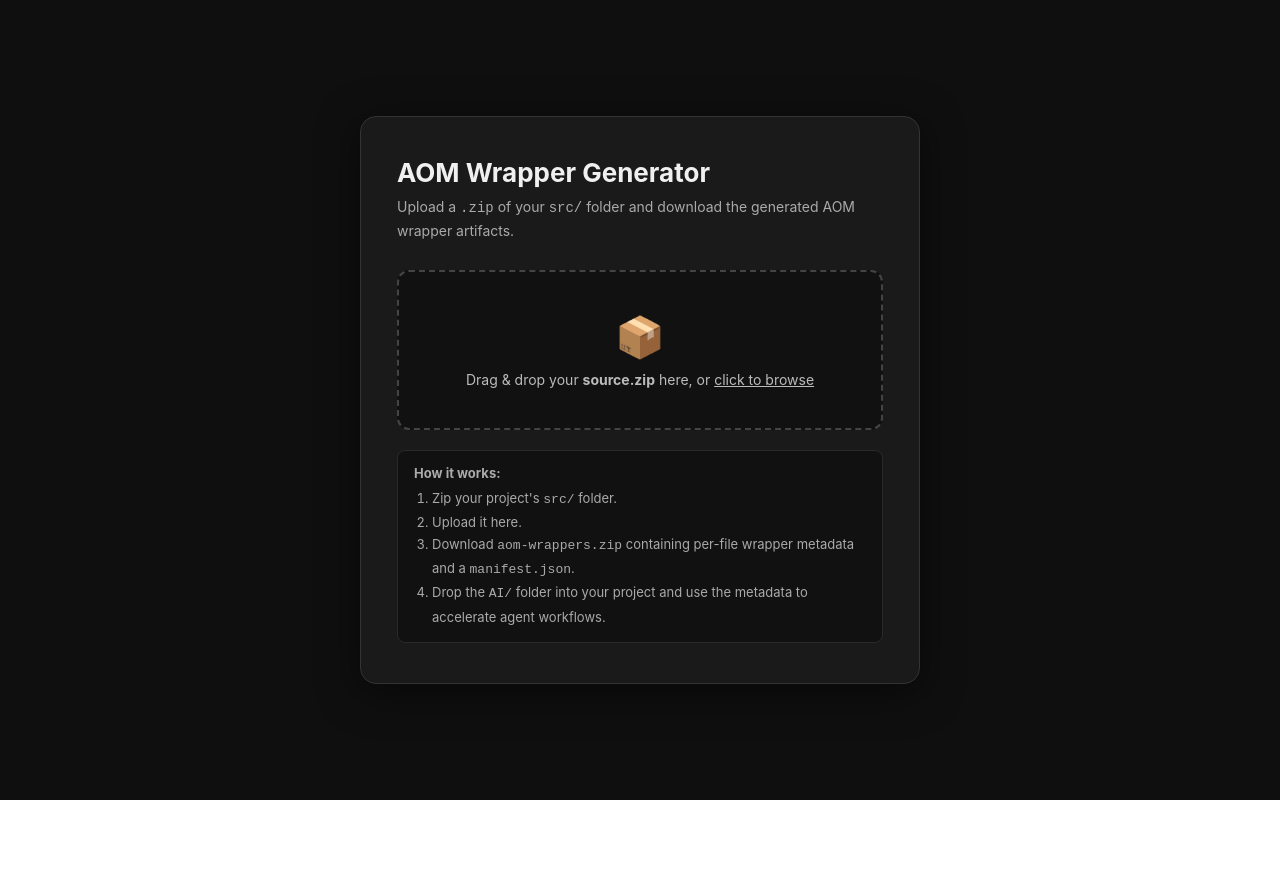
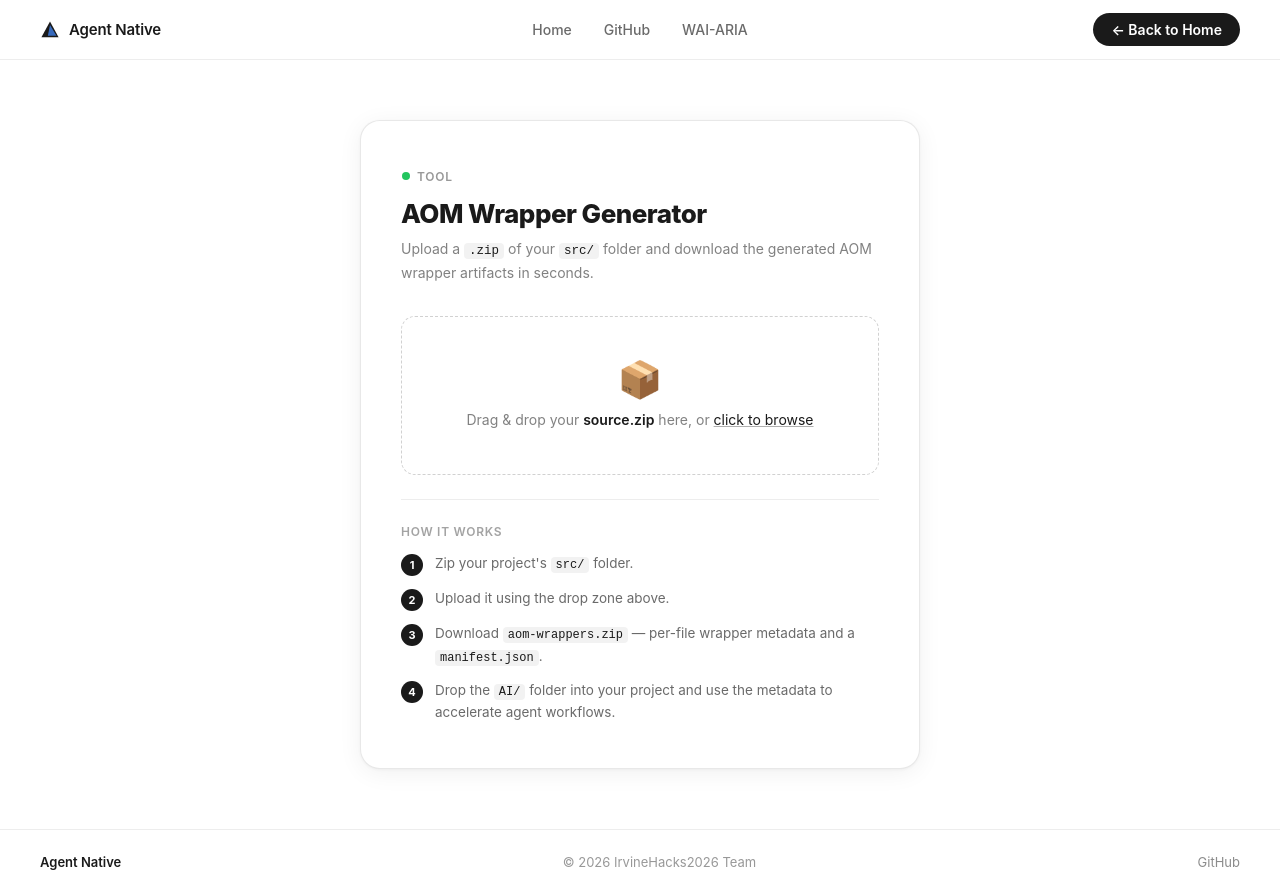
Before and after one commit to gauravkriplani/IrvineHacks2026, a React (Vite) app in the folder aom-ui/: page /toolkit in a window 1280 px wide. Before the commit the page ends 800 px from the top, so only its background shows below. Built offline with nearby package versions, Linux system fonts and the light colour scheme.

Commit message:
Finalized rollback website

```diff
--- /dev/null
+++ b/aom-ui/src/AomUploadPage.css
@@ -0,0 +1,235 @@
+/* ── Reset & base ───────────────────────────────────────────────────────── */
+*, *::before, *::after { box-sizing: border-box; margin: 0; padding: 0; }
+
+/* ── Shell ──────────────────────────────────────────────────────────────── */
+.tk-shell {
+  min-height: 100vh;
+  background: #ffffff;
+  font-family: -apple-system, BlinkMacSystemFont, 'Segoe UI', 'Inter', sans-serif;
+  color: #1a1a1a;
+  -webkit-font-smoothing: antialiased;
+}
+
+/* ── Page body ──────────────────────────────────────────────────────────── */
+.tk-body {
+  display: flex;
+  flex-direction: column;
+  align-items: center;
+  justify-content: center;
+  min-height: calc(100vh - 60px);
+  padding: 60px 24px;
+}
+
+/* ── Card ───────────────────────────────────────────────────────────────── */
+.tk-card {
+  width: 100%;
+  max-width: 560px;
+  background: #ffffff;
+  border: 1px solid rgba(0, 0, 0, 0.09);
+  border-radius: 20px;
+  padding: 44px 40px;
+  box-shadow: 0 4px 24px rgba(0, 0, 0, 0.06), 0 1px 3px rgba(0, 0, 0, 0.04);
+}
+
+/* ── Title ──────────────────────────────────────────────────────────────── */
+.tk-badge {
+  display: inline-flex;
+  align-items: center;
+  gap: 6px;
+  font-size: 12px;
+  font-weight: 600;
+  letter-spacing: 0.06em;
+  text-transform: uppercase;
+  color: rgba(26, 26, 26, 0.45);
+  margin-bottom: 14px;
+}
+
+.tk-title {
+  font-size: 26px;
+  font-weight: 800;
+  letter-spacing: -0.02em;
+  color: #1a1a1a;
+  margin-bottom: 8px;
+  line-height: 1.2;
+}
+
+.tk-subtitle {
+  font-size: 14px;
+  color: rgba(26, 26, 26, 0.55);
+  line-height: 1.65;
+  margin-bottom: 32px;
+}
+.tk-subtitle code {
+  font-family: 'SF Mono', 'Fira Code', monospace;
+  font-size: 12.5px;
+  background: rgba(0, 0, 0, 0.05);
+  padding: 1px 5px;
+  border-radius: 4px;
+  color: #1a1a1a;
+}
+
+/* ── Drop zone ──────────────────────────────────────────────────────────── */
+.tk-drop {
+  display: flex;
+  flex-direction: column;
+  align-items: center;
+  justify-content: center;
+  gap: 10px;
+  border: 1.5px dashed rgba(0, 0, 0, 0.18);
+  border-radius: 14px;
+  padding: 44px 24px;
+  cursor: pointer;
+  transition: border-color 0.18s, background 0.18s;
+  background: transparent;
+  margin-bottom: 20px;
+}
+.tk-drop:hover {
+  border-color: rgba(0, 0, 0, 0.35);
+  background: rgba(0, 0, 0, 0.02);
+}
+.tk-drop--active {
+  border-color: #4f8ef7;
+  background: rgba(79, 142, 247, 0.04);
+}
+.tk-drop--loading {
+  cursor: not-allowed;
+  opacity: 0.65;
+}
+
+.tk-drop-icon {
+  font-size: 36px;
+  line-height: 1;
+  margin-bottom: 2px;
+}
+
+.tk-drop-text {
+  font-size: 14px;
+  color: rgba(26, 26, 26, 0.55);
+  text-align: center;
+  line-height: 1.5;
+}
+.tk-drop-text b {
+  color: #1a1a1a;
+  font-weight: 600;
+}
+.tk-drop-text u {
+  color: #1a1a1a;
+  text-decoration-color: rgba(26, 26, 26, 0.35);
+  cursor: pointer;
+}
+
+.tk-drop-loading {
+  display: flex;
+  flex-direction: column;
+  align-items: center;
+  gap: 12px;
+}
+
+/* ── Spinner ────────────────────────────────────────────────────────────── */
+.tk-spinner-ring {
+  width: 32px;
+  height: 32px;
+  border: 2.5px solid rgba(0, 0, 0, 0.08);
+  border-top-color: #1a1a1a;
+  border-radius: 50%;
+  animation: tk-spin 0.75s linear infinite;
+}
+@keyframes tk-spin { to { transform: rotate(360deg); } }
+
+.tk-spinner-label {
+  font-size: 13px;
+  font-weight: 500;
+  color: rgba(26, 26, 26, 0.55);
+}
+
+/* ── Status banners ─────────────────────────────────────────────────────── */
+.tk-banner {
+  display: flex;
+  align-items: flex-start;
+  gap: 10px;
+  border-radius: 10px;
+  padding: 13px 16px;
+  font-size: 13.5px;
+  line-height: 1.5;
+  margin-bottom: 20px;
+}
+
+.tk-banner--success {
+  background: rgba(34, 197, 94, 0.07);
+  border: 1px solid rgba(34, 197, 94, 0.22);
+  color: #166534;
+}
+
+.tk-banner--error {
+  background: rgba(239, 68, 68, 0.06);
+  border: 1px solid rgba(239, 68, 68, 0.20);
+  color: #991b1b;
+}
+
+.tk-banner-icon { flex-shrink: 0; margin-top: 1px; }
+
+/* ── Divider ────────────────────────────────────────────────────────────── */
+.tk-divider {
+  height: 1px;
+  background: rgba(0, 0, 0, 0.07);
+  margin: 24px 0;
+}
+
+/* ── How it works ───────────────────────────────────────────────────────── */
+.tk-how-title {
+  font-size: 12px;
+  font-weight: 600;
+  letter-spacing: 0.06em;
+  text-transform: uppercase;
+  color: rgba(26, 26, 26, 0.40);
+  margin-bottom: 14px;
+}
+
+.tk-steps {
+  list-style: none;
+  display: flex;
+  flex-direction: column;
+  gap: 12px;
+}
+
+.tk-step {
+  display: flex;
+  align-items: flex-start;
+  gap: 12px;
+}
+
+.tk-step-num {
+  flex-shrink: 0;
+  width: 22px;
+  height: 22px;
+  border-radius: 50%;
+  background: #1a1a1a;
+  color: #fff;
+  font-size: 11px;
+  font-weight: 700;
+  display: flex;
+  align-items: center;
+  justify-content: center;
+  margin-top: 1px;
+}
+
+.tk-step-text {
+  font-size: 13.5px;
+  color: rgba(26, 26, 26, 0.65);
+  line-height: 1.6;
+}
+.tk-step-text code {
+  font-family: 'SF Mono', 'Fira Code', monospace;
+  font-size: 12px;
+  background: rgba(0, 0, 0, 0.05);
+  padding: 1px 5px;
+  border-radius: 4px;
+  color: #1a1a1a;
+}
+
+/* ── Responsive ─────────────────────────────────────────────────────────── */
+@media (max-width: 540px) {
+  .tk-card { padding: 32px 24px; border-radius: 16px; }
+  .tk-title { font-size: 22px; }
+  .tk-body { padding: 40px 16px; }
+}
--- a/aom-ui/src/AomUploadPage.jsx
+++ b/aom-ui/src/AomUploadPage.jsx
@@ -1,4 +1,7 @@
 import { useState } from 'react';
+import { Link } from 'react-router-dom';
+import './HomePage.css';
+import './AomUploadPage.css';
 
 export default function AomUploadPage() {
   const [status, setStatus] = useState('idle'); // idle | loading | done | error
@@ -42,17 +45,50 @@ export default function AomUploadPage() {
     processFile(e.dataTransfer.files[0]);
   }
 
+  const dropClass = [
+    'tk-drop',
+    dragOver ? 'tk-drop--active' : '',
+    status === 'loading' ? 'tk-drop--loading' : '',
+  ].filter(Boolean).join(' ');
+
   return (
-    <div style={styles.page}>
-      <div style={styles.card}>
-        <h1 style={styles.title}>AOM Wrapper Generator</h1>
-        <p style={styles.subtitle}>
-          Upload a <code>.zip</code> of your <code>src/</code> folder and download
-          the generated AOM wrapper artifacts.
+    <div className="tk-shell">
+      {/* Nav — identical to homepage */}
+      <nav className="hp-nav">
+        <Link to="/" className="hp-nav-brand">
+          <svg className="hp-nav-logo" viewBox="0 0 28 28" fill="none" aria-hidden="true">
+            <polygon points="14,2 26,24 2,24" fill="#1a1a1a" />
+            <polygon points="14,7 23,22 11,22" fill="#4285f4" opacity="0.75" />
+          </svg>
+          Agent Native
+        </Link>
+        <div className="hp-nav-center">
+          <Link to="/" className="hp-nav-link">Home</Link>
+          <a href="https://github.com/gauravkriplani/IrvineHacks2026" className="hp-nav-link" target="_blank" rel="noreferrer">GitHub</a>
+          <a href="https://www.w3.org/TR/wai-aria-1.2/" className="hp-nav-link" target="_blank" rel="noreferrer">WAI-ARIA</a>
+        </div>
+        <Link to="/" className="hp-nav-cta">← Back to Home</Link>
+      </nav>
+
+      {/* Body */}
+      <main className="tk-body">
+        <div className="tk-card">
+          {/* Header */}
+          <div className="tk-badge">
+            <svg width="10" height="10" viewBox="0 0 10 10" fill="none">
+              <circle cx="5" cy="5" r="4" fill="#22c55e"/>
+            </svg>
+            Tool
+          </div>
+          <h1 className="tk-title">AOM Wrapper Generator</h1>
+          <p className="tk-subtitle">
+            Upload a <code>.zip</code> of your <code>src/</code> folder and
+            download the generated AOM wrapper artifacts in seconds.
           </p>
 
+          {/* Drop zone */}
           <label
-          style={{ ...styles.dropZone, ...(dragOver ? styles.dropZoneActive : {}) }}
+            className={dropClass}
             onDragOver={(e) => { e.preventDefault(); setDragOver(true); }}
             onDragLeave={() => setDragOver(false)}
             onDrop={onDrop}
@@ -65,111 +101,63 @@ export default function AomUploadPage() {
               disabled={status === 'loading'}
             />
             {status === 'loading' ? (
-            <span style={styles.spinner}>⏳ Generating wrappers…</span>
+              <div className="tk-drop-loading">
+                <div className="tk-spinner-ring" />
+                <span className="tk-spinner-label">Generating wrappers…</span>
+              </div>
             ) : (
               <>
-              <span style={styles.uploadIcon}>📦</span>
-              <span style={styles.dropText}>
-                Drag &amp; drop your <b>source.zip</b> here, or <u>click to browse</u>
-              </span>
+                <div className="tk-drop-icon">📦</div>
+                <p className="tk-drop-text">
+                  Drag &amp; drop your <b>source.zip</b> here,{' '}
+                  or <u>click to browse</u>
+                </p>
               </>
             )}
           </label>
 
+          {/* Status banners */}
           {status === 'done' && (
-          <div style={styles.success}>✅ <b>aom-wrappers.zip</b> downloaded successfully!</div>
+            <div className="tk-banner tk-banner--success">
+              <span className="tk-banner-icon">✓</span>
+              <span><b>aom-wrappers.zip</b> downloaded successfully!</span>
+            </div>
           )}
           {status === 'error' && (
-          <div style={styles.errorBox}>❌ {error}</div>
+            <div className="tk-banner tk-banner--error">
+              <span className="tk-banner-icon">!</span>
+              <span>{error}</span>
+            </div>
           )}
 
-        <div style={styles.info}>
-          <b>How it works:</b>
-          <ol style={{ marginTop: 6, paddingLeft: 18, lineHeight: 1.7 }}>
-            <li>Zip your project's <code>src/</code> folder.</li>
-            <li>Upload it here.</li>
-            <li>
-              Download <code>aom-wrappers.zip</code> containing per-file wrapper
-              metadata and a <code>manifest.json</code>.
+          <div className="tk-divider" />
+
+          {/* How it works */}
+          <p className="tk-how-title">How it works</p>
+          <ol className="tk-steps">
+            {[
+              <>Zip your project's <code>src/</code> folder.</>,
+              <>Upload it using the drop zone above.</>,
+              <>Download <code>aom-wrappers.zip</code> — per-file wrapper metadata and a <code>manifest.json</code>.</>,
+              <>Drop the <code>AI/</code> folder into your project and use the metadata to accelerate agent workflows.</>,
+            ].map((text, i) => (
+              <li key={i} className="tk-step">
+                <span className="tk-step-num">{i + 1}</span>
+                <span className="tk-step-text">{text}</span>
               </li>
-            <li>
-              Drop the <code>AI/</code> folder into your project and use the
-              metadata to accelerate agent workflows.
-            </li>
+            ))}
           </ol>
         </div>
+      </main>
+
+      {/* Footer — identical to homepage */}
+      <footer className="hp-footer">
+        <span className="hp-footer-brand">Agent Native</span>
+        <span>&copy; 2026 IrvineHacks2026 Team</span>
+        <div className="hp-footer-links">
+          <a href="https://github.com/gauravkriplani/IrvineHacks2026" target="_blank" rel="noreferrer">GitHub</a>
         </div>
+      </footer>
     </div>
   );
 }
-
-const styles = {
-  page: {
-    minHeight: '100vh',
-    display: 'flex',
-    alignItems: 'center',
-    justifyContent: 'center',
-    background: '#0f0f0f',
-    fontFamily: 'Inter, system-ui, sans-serif',
-    padding: 24,
-  },
-  card: {
-    background: '#1a1a1a',
-    border: '1px solid #333',
-    borderRadius: 16,
-    padding: '40px 36px',
-    maxWidth: 560,
-    width: '100%',
-    boxShadow: '0 8px 40px rgba(0,0,0,0.5)',
-    color: '#f0f0f0',
-  },
-  title: { margin: '0 0 8px', fontSize: 26, fontWeight: 700 },
-  subtitle: { margin: '0 0 28px', color: '#aaa', fontSize: 14, lineHeight: 1.6 },
-  dropZone: {
-    display: 'flex',
-    flexDirection: 'column',
-    alignItems: 'center',
-    justifyContent: 'center',
-    gap: 10,
-    border: '2px dashed #444',
-    borderRadius: 12,
-    padding: '40px 24px',
-    cursor: 'pointer',
-    transition: 'border-color 0.2s, background 0.2s',
-    background: '#111',
-    marginBottom: 20,
-  },
-  dropZoneActive: {
-    borderColor: '#4f8ef7',
-    background: '#1b2a44',
-  },
-  uploadIcon: { fontSize: 40 },
-  dropText: { color: '#bbb', fontSize: 14, textAlign: 'center' },
-  spinner: { color: '#4f8ef7', fontSize: 16, fontWeight: 600 },
-  success: {
-    background: '#0d2e17',
-    border: '1px solid #2a7a44',
-    borderRadius: 8,
-    padding: '12px 16px',
-    color: '#4caf7d',
-    marginBottom: 20,
-    fontSize: 14,
-  },
-  errorBox: {
-    background: '#2e0d0d',
-    border: '1px solid #7a2a2a',
-    borderRadius: 8,
-    padding: '12px 16px',
-    color: '#cf6679',
-    marginBottom: 20,
-    fontSize: 14,
-  },
-  info: {
-    background: '#111',
-    border: '1px solid #2a2a2a',
-    borderRadius: 8,
-    padding: '14px 16px',
-    fontSize: 13,
-    color: '#aaa',
-  },
-};
--- a/aom-ui/src/HomePage.css
+++ b/aom-ui/src/HomePage.css
@@ -46,7 +46,7 @@ a { text-decoration: none; color: inherit; }
   white-space: nowrap;
 }
 
-.hp-nav-logo { display: block; flex-shrink: 0; }
+.hp-nav-logo { display: block; flex-shrink: 0; width: 20px; height: 20px; }
 
 .hp-nav-center {
   display: flex;
```
Also changed, not shown: aom-ui/src/HomePage.jsx (+10 -12 lines). Lines whose indentation alone changed are shown as unchanged.
